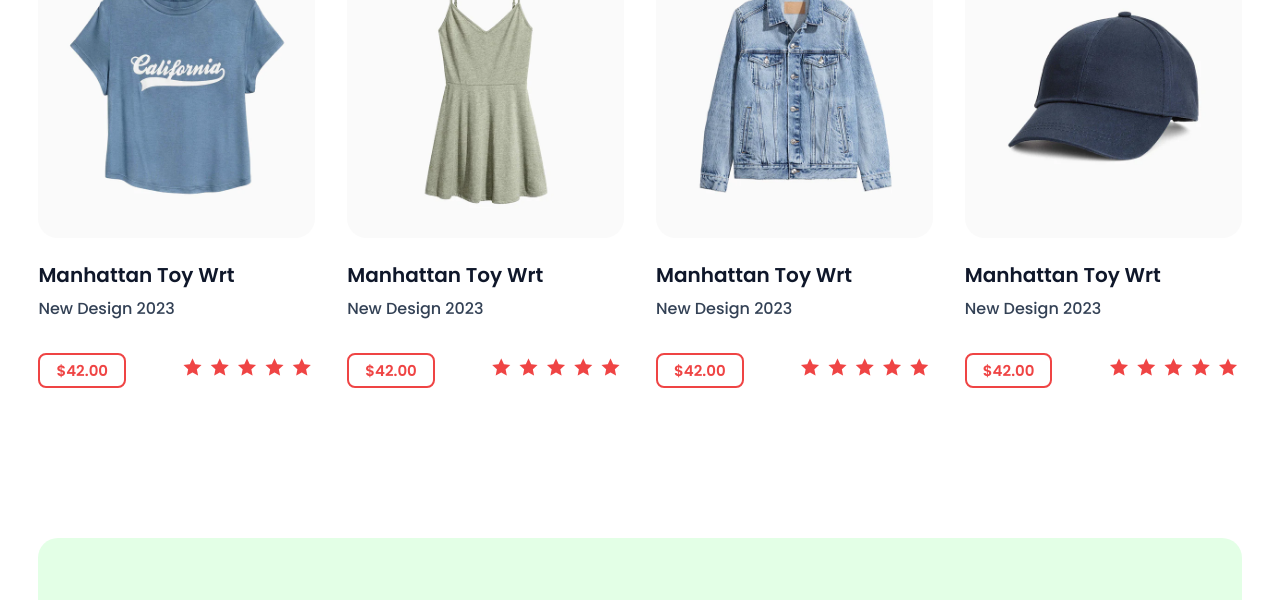
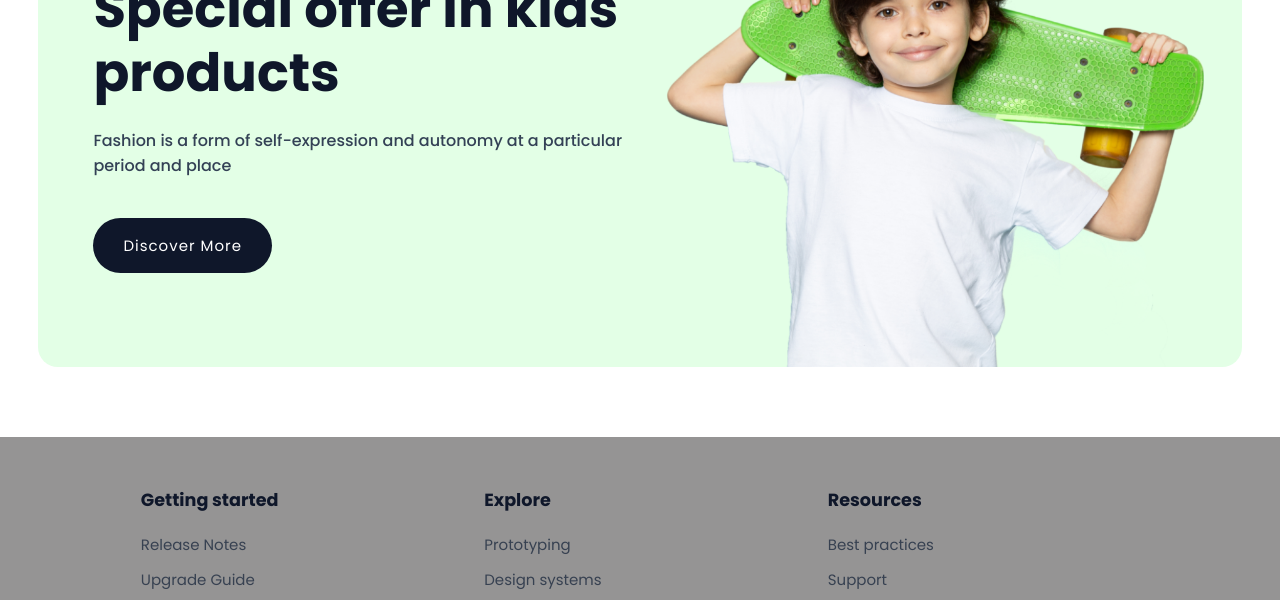
Before and after one commit to Artreeus/Hasan-space, a plain HTML site: page index.html in a window 1280 px wide. Shown: the part 1743-2343 px from the top of the page. Drawn offline with nearby package versions, Linux system fonts and the light colour scheme.

Commit message:
Product has been removed

```diff
--- a/index.html
+++ b/index.html
@@ -114,109 +114,7 @@
     </section>
 
     <!----product section design---->
-    <section class="product">
-      <div class="middle-text">
-        <h2>New Arrivals. <span>Best selling of the month</span></h2>
-      </div>
 
-      <div class="product-content">
-        <div class="box">
-          <div class="box-img">
-            <img src="img/p1.webp" />
-          </div>
-          <h3>Manhattan Toy Wrt</h3>
-          <h4>New Design 2023</h4>
-          <div class="inbox">
-            <div>
-              <a href="#" class="price">$42.00</a>
-            </div>
-            <div class="rating">
-              <a href="#"><i class="ri-star-fill"></i></a>
-              <a href="#"><i class="ri-star-fill"></i></a>
-              <a href="#"><i class="ri-star-fill"></i></a>
-              <a href="#"><i class="ri-star-fill"></i></a>
-              <a href="#"><i class="ri-star-fill"></i></a>
-            </div>
-          </div>
-
-          <div class="heart">
-            <i class="ri-heart-fill"></i>
-          </div>
-        </div>
-
-        <div class="box">
-          <div class="box-img">
-            <img src="img/p2.webp" />
-          </div>
-          <h3>Manhattan Toy Wrt</h3>
-          <h4>New Design 2023</h4>
-          <div class="inbox">
-            <div>
-              <a href="#" class="price">$42.00</a>
-            </div>
-            <div class="rating">
-              <a href="#"><i class="ri-star-fill"></i></a>
-              <a href="#"><i class="ri-star-fill"></i></a>
-              <a href="#"><i class="ri-star-fill"></i></a>
-              <a href="#"><i class="ri-star-fill"></i></a>
-              <a href="#"><i class="ri-star-fill"></i></a>
-            </div>
-          </div>
-
-          <div class="heart">
-            <i class="ri-heart-fill"></i>
-          </div>
-        </div>
-
-        <div class="box">
-          <div class="box-img">
-            <img src="img/p3.webp" />
-          </div>
-          <h3>Manhattan Toy Wrt</h3>
-          <h4>New Design 2023</h4>
-          <div class="inbox">
-            <div>
-              <a href="#" class="price">$42.00</a>
-            </div>
-            <div class="rating">
-              <a href="#"><i class="ri-star-fill"></i></a>
-              <a href="#"><i class="ri-star-fill"></i></a>
-              <a href="#"><i class="ri-star-fill"></i></a>
-              <a href="#"><i class="ri-star-fill"></i></a>
-              <a href="#"><i class="ri-star-fill"></i></a>
-            </div>
-          </div>
-
-          <div class="heart">
-            <i class="ri-heart-fill"></i>
-          </div>
-        </div>
-
-        <div class="box">
-          <div class="box-img">
-            <img src="img/p4.webp" />
-          </div>
-          <h3>Manhattan Toy Wrt</h3>
-          <h4>New Design 2023</h4>
-          <div class="inbox">
-            <div>
-              <a href="#" class="price">$42.00</a>
-            </div>
-            <div class="rating">
-              <a href="#"><i class="ri-star-fill"></i></a>
-              <a href="#"><i class="ri-star-fill"></i></a>
-              <a href="#"><i class="ri-star-fill"></i></a>
-              <a href="#"><i class="ri-star-fill"></i></a>
-              <a href="#"><i class="ri-star-fill"></i></a>
-            </div>
-          </div>
-
-          <div class="heart">
-            <i class="ri-heart-fill"></i>
-          </div>
-        </div>
-      </div>
-    </section>
 
     <!----cta section design---->
     <section class="cta-content">
```
